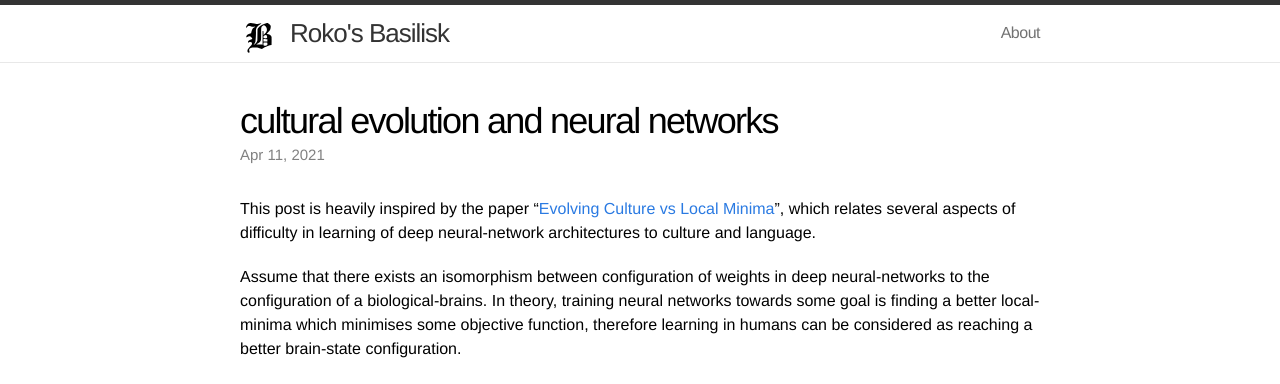
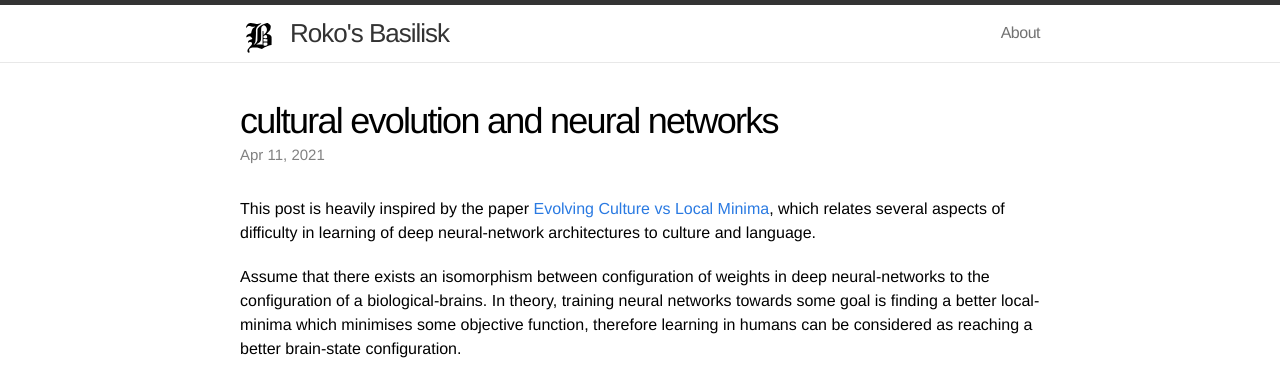
Before and after one commit to rokosbasilisk/rokosbasilisk.github.io, a Jekyll site: the page built from _posts/2021-04-11-cultural.markdown, in a window 1280 px wide. Shown: the top 384 px of the page. Built offline with Jekyll 4.4.1, drawn with Linux system fonts in a browser that asks for light colours.

```diff
--- a/_posts/2021-04-11-cultural.markdown
+++ b/_posts/2021-04-11-cultural.markdown
@@ -5,7 +5,7 @@ title:  "cultural evolution and neural networks"
 date:   2021-04-11 10:00:00
 mathjax: false
 ---
-This post is heavily inspired by the paper "[Evolving Culture vs Local Minima](https://arxiv.org/abs/1203.2990)", which relates several aspects of difficulty in learning of deep neural-network architectures to culture and language.
+This post is heavily inspired by the paper [Evolving Culture vs Local Minima](https://arxiv.org/abs/1203.2990), which relates several aspects of difficulty in learning of deep neural-network architectures to culture and language.
 
 Assume that there exists an isomorphism between configuration of weights in deep neural-networks to the configuration of a biological-brains. In theory, training neural networks towards some goal is finding a better local-minima which minimises some objective function, therefore learning in humans can be considered as reaching a better brain-state configuration.
 
```
